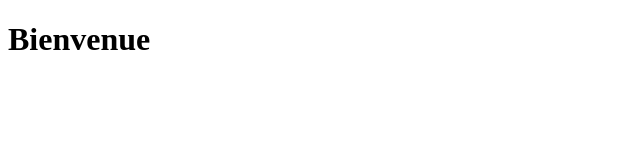
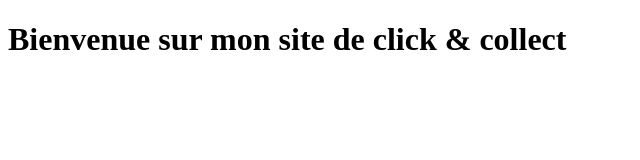
Before and after one commit to MagueyeNGOM/SAE-3.01, a plain HTML site: page index.html in a window 1280 px wide. Shown: the whole page, without its empty margins (0-640 px from the left). Drawn offline with Linux system fonts and the light colour scheme.

Commit message:
US-000 : modification du titre de la page d'accueil

```diff
--- a/index.html
+++ b/index.html
@@ -5,6 +5,6 @@
   <title>SAÉ 3.01 - Click & Collect</title>
 </head>
 <body>
-  <h1>Bienvenue</h1>
+  <h1>Bienvenue sur mon site de click & collect</h1>
 </body>
 </html>
```
